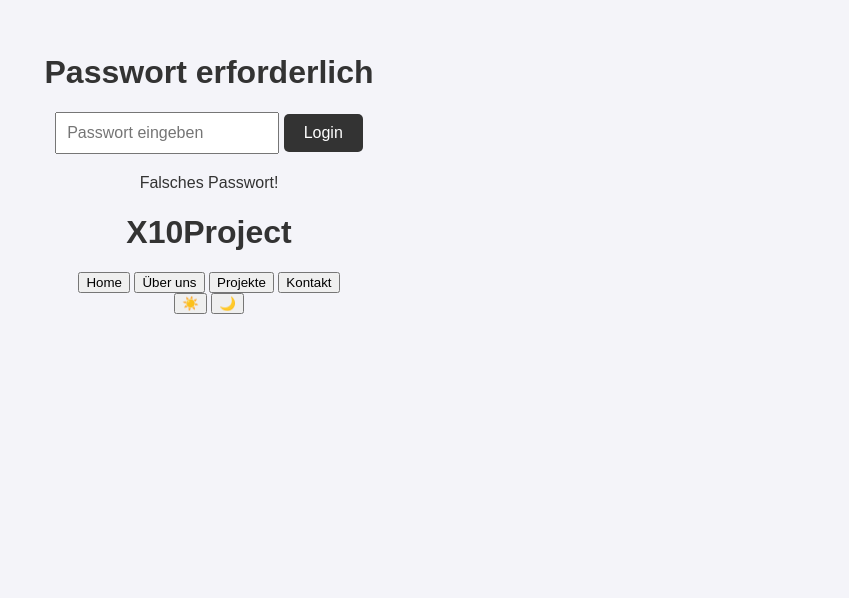
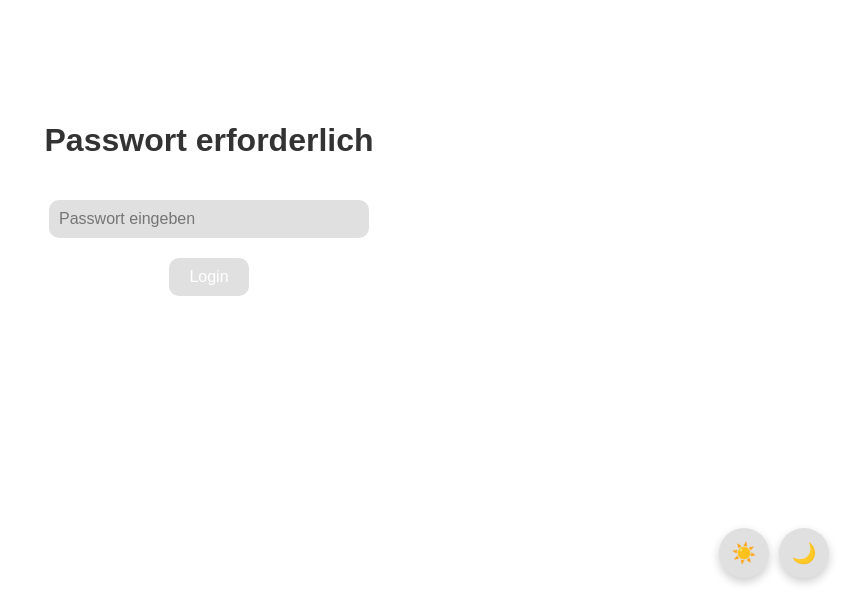
Before and after one commit to X10projectX/X10Project, a plain HTML site: page index.html in a window 1280 px wide. Shown: the part 202-800 px from the top of the page, without its empty margins (431-1280 px from the left). Drawn offline with Linux system fonts and the light colour scheme.

Commit message:
Update styles.css

```diff
--- a/styles.css
+++ b/styles.css
@@ -1,37 +1,159 @@
+/* Allgemeine Einstellungen */
 body {
-    font-family: Arial, sans-serif;
-    text-align: center;
-    background-color: #f4f4f9;
-    color: #333;
+    font-family: 'Poppins', sans-serif;
     margin: 0;
-    padding: 0;
+    transition: background-color 0.3s, color 0.3s;
+    background-color: var(--bg-color);
+    color: var(--text-color);
+    overflow: hidden;
+    display: flex;
+    flex-direction: column;
+    align-items: center;
+    justify-content: center;
+    height: 100vh;
 }
 
+/* Farbvariablen */
+:root {
+    --bg-color: #ffffff;
+    --text-color: #333;
+    --button-bg: #e0e0e0;
+    --button-hover: #c0c0c0;
+    --logo-bg: #1e90ff;
+    --logo-text-color: white;
+}
+
+.dark-mode {
+    --bg-color: #1e1e2f;
+    --text-color: #e7f4fa;
+    --button-bg: #333;
+    --button-hover: #555;
+    --logo-bg: #0078d7;
+    --logo-text-color: white;
+}
+
+/* Login-Bereich */
 #login-container {
-    margin-top: 20%;
+    display: flex;
+    flex-direction: column;
+    gap: 20px;
+    align-items: center;
+    justify-content: center;
+    height: 100vh;
+    text-align: center;
 }
 
 #password-input {
     padding: 10px;
     font-size: 16px;
-    margin-bottom: 10px;
-    width: 200px;
+    border: none;
+    border-radius: 10px;
+    background-color: var(--button-bg);
+    color: var(--text-color);
+    width: 300px;
 }
 
 #login-button {
     padding: 10px 20px;
     font-size: 16px;
+    color: white;
+    background-color: var(--button-bg);
+    border: none;
+    border-radius: 10px;
     cursor: pointer;
-    background-color: #333;
-    color: #fff;
-    border: none;
-    border-radius: 5px;
+    transition: 0.3s;
 }
 
 #login-button:hover {
-    background-color: #555;
+    background-color: var(--button-hover);
 }
 
 #error-message {
-    margin-top: 10px;
+    color: red;
+    display: none;
 }
+
+/* Hauptseite */
+#main-content {
+    display: none;
+    flex-direction: column;
+    align-items: center;
+    justify-content: center;
+    width: 100%;
+}
+
+/* Logo */
+#logo-container {
+    margin-bottom: 40px;
+}
+
+#logo {
+    background-color: var(--logo-bg);
+    color: var(--logo-text-color);
+    padding: 40px;
+    border-radius: 20px;
+    box-shadow: 0 4px 10px rgba(0, 0, 0, 0.2);
+    text-align: center;
+    width: 300px;
+}
+
+#logo h1 {
+    margin: 0;
+    font-size: 36px;
+}
+
+/* Interaktive Buttons (Layer) */
+#layers {
+    display: flex;
+    flex-wrap: wrap;
+    gap: 20px;
+    justify-content: center;
+    padding: 20px;
+}
+
+.layer {
+    background-color: var(--button-bg);
+    padding: 15px 30px;
+    border: none;
+    border-radius: 10px;
+    font-size: 18px;
+    color: var(--text-color);
+    cursor: pointer;
+    transition: transform 0.3s, background-color 0.3s;
+    box-shadow: 0 4px 8px rgba(0, 0, 0, 0.2);
+}
+
+.layer:hover {
+    background-color: var(--button-hover);
+    transform: translateY(-5px) scale(1.05);
+}
+
+.layer:active {
+    transform: scale(0.95);
+}
+
+/* Theme-Switch Buttons */
+#theme-switch {
+    position: fixed;
+    bottom: 20px;
+    right: 20px;
+    display: flex;
+    gap: 10px;
+}
+
+#theme-switch button {
+    width: 50px;
+    height: 50px;
+    border-radius: 50%;
+    border: none;
+    background-color: var(--button-bg);
+    color: var(--text-color);
+    font-size: 20px;
+    cursor: pointer;
+    transition: 0.3s;
+    box-shadow: 0 4px 10px rgba(0, 0, 0, 0.2);
+}
+
+#theme-switch button:hover {
+    background-color: var(--button-hover);
+}
```
